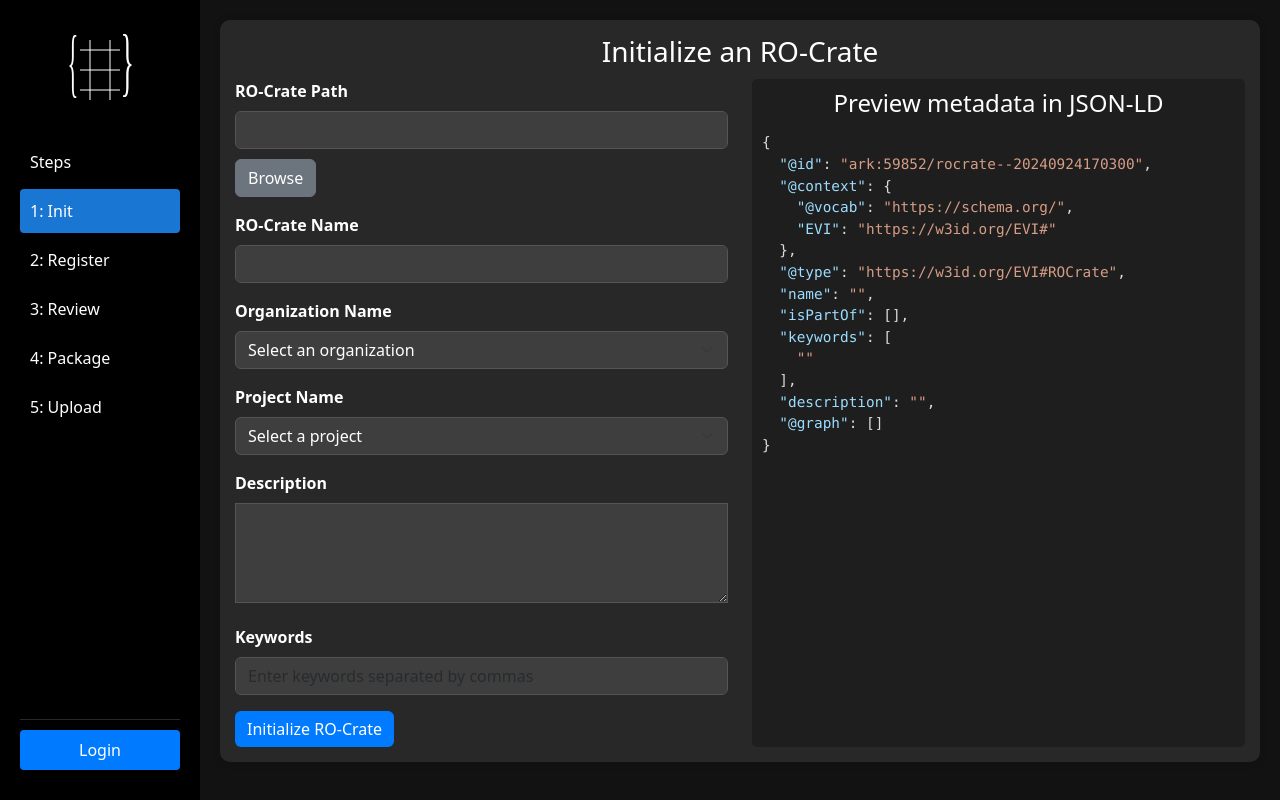
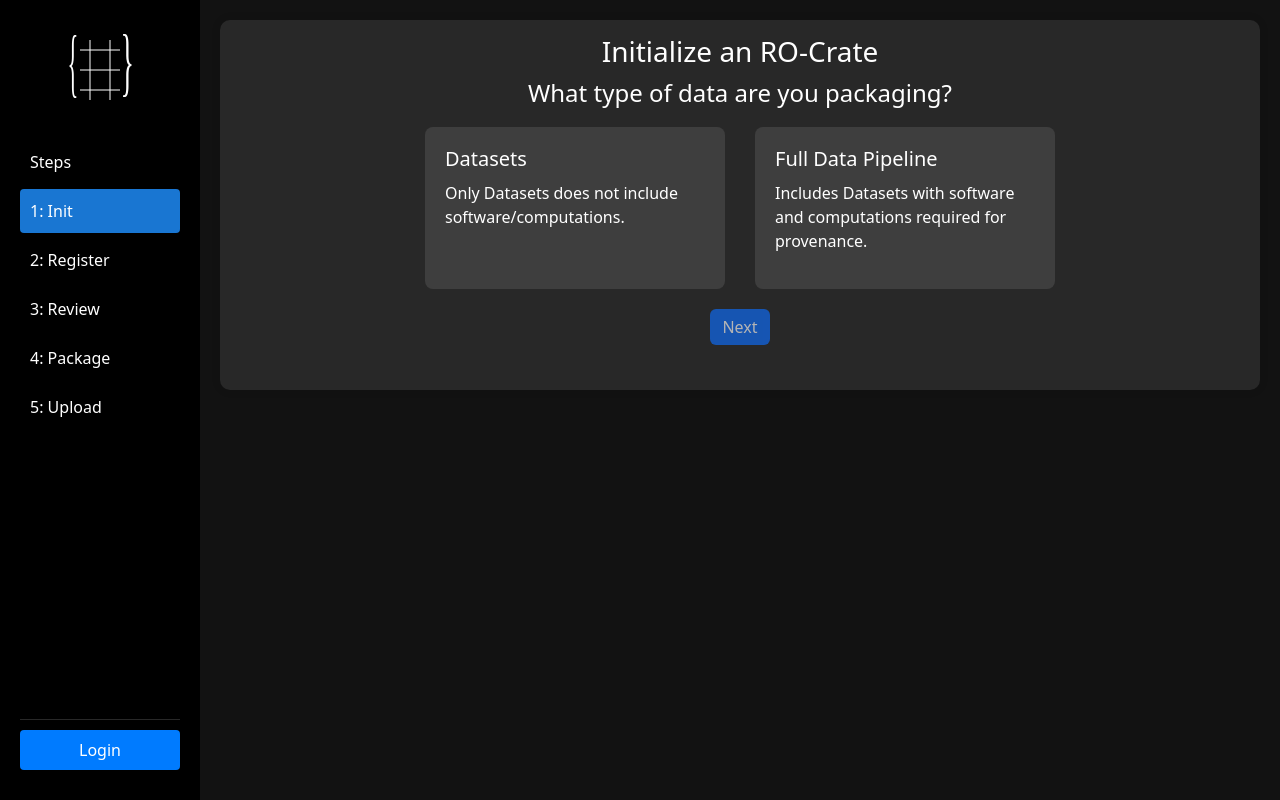
Before and after one commit to fairscape/fairscape_web_client, a React app: page / in a window 1280 px wide. Both pictures are taken after a click on the element "1: Init". Built offline with nearby package versions, Linux system fonts and the light colour scheme.

Commit message:
Package Type

```diff
--- a/src/components/InitForm.jsx
+++ b/src/components/InitForm.jsx
@@ -1,100 +1,70 @@
 import React, { useState, useEffect } from "react";
-import styled from "styled-components";
-import { Form, Button, Row, Col, Modal } from "react-bootstrap";
+import { Row, Col, Modal } from "react-bootstrap";
 import { rocrate_create } from "../rocrate/rocrate";
 import { ipcRenderer } from "electron";
-import SyntaxHighlighter from "react-syntax-highlighter";
-import { vs2015 } from "react-syntax-highlighter/dist/esm/styles/hljs";
 import fs from "fs/promises";
+import styled from "styled-components";
+import {
+  InitStyledForm,
+  FormTitle,
+  StyledButton,
+  BrowseButton,
+  PreviewContainer,
+  PreviewTitle,
+  StyledModal,
+  ModalButton,
+  FormField,
+  TextAreaField,
+  JsonLdPreview,
+  RadioGroupField,
+} from "./StyledComponents";
 
-const StyledForm = styled(Form)`
-  background-color: #282828;
-  padding: 15px;
-  border-radius: 10px;
-  box-shadow: 0 0 10px rgba(0, 0, 0, 0.1);
+const PackageTypeContainer = styled.div`
+  display: flex;
+  flex-direction: column;
+  align-items: center;
+  margin-bottom: 30px;
 `;
 
-const FormTitle = styled.h3`
-  color: #ffffff;
-  margin-bottom: 10px;
+const PackageTypeQuestion = styled.h2`
+  font-size: 24px;
+  margin-bottom: 20px;
   text-align: center;
 `;
 
-const StyledFormGroup = styled(Form.Group)`
-  margin-bottom: 20px;
+const PackageTypeOptions = styled.div`
+  display: flex;
+  justify-content: center;
+  gap: 30px;
+  width: 100%;
 `;
 
-const StyledLabel = styled(Form.Label)`
-  color: #ffffff;
-  font-weight: bold;
-`;
+const PackageTypeOption = styled.div`
+  background-color: ${(props) => (props.selected ? "#2196F3" : "#3e3e3e")};
+  border-radius: 8px;
+  padding: 20px;
+  width: 300px;
+  cursor: pointer;
+  transition: all 0.3s ease;
 
-const StyledInput = styled(Form.Control)`
-  background-color: #3e3e3e;
-  border: 1px solid #555;
-  color: #ffffff;
-  &:focus {
-    background-color: #3e3e3e;
-    color: #ffffff;
-    border-color: #007bff;
-    box-shadow: 0 0 0 0.2rem rgba(0, 123, 255, 0.25);
+  &:hover {
+    background-color: ${(props) => (props.selected ? "#2196F3" : "#4e4e4e")};
   }
 `;
 
-const StyledTextArea = styled(StyledInput)`
-  resize: vertical;
-  min-height: 100px;
-  width: 100%;
-  padding: 10px;
+const OptionTitle = styled.h3`
+  font-size: 20px;
+  margin-bottom: 10px;
 `;
 
-const StyledSelect = styled(Form.Select)`
-  background-color: #3e3e3e;
-  border: 1px solid #555;
-  color: #ffffff;
-  &:focus {
-    background-color: #3e3e3e;
-    color: #ffffff;
-    border-color: #007bff;
-    box-shadow: 0 0 0 0.2rem rgba(0, 123, 255, 0.25);
-  }
+const OptionDescription = styled.p`
+  font-size: 16px;
 `;
 
-const StyledButton = styled(Button)`
-  background-color: #007bff;
-  border: none;
-  &:hover {
-    background-color: #0056b3;
-  }
-`;
-
-const BrowseButton = styled(Button)`
-  margin-top: 10px;
-`;
-
-const PreviewContainer = styled.div`
-  background-color: #1e1e1e;
-  border-radius: 5px;
-  height: 100%;
-  overflow-y: auto;
-  padding: 10px;
-`;
-
-const PreviewTitle = styled.h4`
-  color: #ffffff;
-  margin-bottom: 15px;
-  text-align: center;
-`;
-
-const StyledModal = styled(Modal)`
-  .modal-content {
-    background-color: #282828;
-    color: #ffffff;
-  }
-`;
-
-const ModalButton = styled(Button)`
-  margin-right: 10px;
+const ButtonContainer = styled.div`
+  display: flex;
+  justify-content: space-between;
+  margin-top: 20px;
 `;
 
 const organizations = [
@@ -120,12 +90,14 @@ const projects = [
 ];
 
 function InitForm({ rocratePath, setRocratePath, onSuccess }) {
+  const [step, setStep] = useState(1);
   const [formData, setFormData] = useState({
     name: "",
     organization_name: "",
     project_name: "",
     description: "",
     keywords: "",
+    packageType: "",
   });
 
   const [jsonLdPreview, setJsonLdPreview] = useState({});
@@ -138,6 +110,10 @@ function InitForm({ rocratePath, setRocratePath, onSuccess }) {
 
   const handleChange = (e) => {
     setFormData({ ...formData, [e.target.name]: e.target.value });
+  };
+
+  const handlePackageTypeSelect = (type) => {
+    setFormData({ ...formData, packageType: type });
   };
 
   const generateGuid = (name) => {
@@ -165,6 +141,7 @@ function InitForm({ rocratePath, setRocratePath, onSuccess }) {
       isPartOf: [],
       keywords: formData.keywords.split(",").map((k) => k.trim()),
       description: formData.description,
+      packageType: formData.packageType,
       "@graph": [],
     };
 
@@ -228,13 +205,13 @@ function InitForm({ rocratePath, setRocratePath, onSuccess }) {
         formData.project_name,
         formData.description,
         formData.keywords,
+        formData.packageType,
         guid
       );
       console.log(result);
       onSuccess();
     } catch (error) {
       console.error("Failed to create RO-Crate:", error);
-      // Handle the error (e.g., show an error message to the user)
     }
   };
 
@@ -245,7 +222,7 @@ function InitForm({ rocratePath, setRocratePath, onSuccess }) {
 
   const handleOverwriteCancel = () => {
     setShowOverwriteConfirmation(false);
-    onSuccess(); // Move to the next page without creating a new RO-Crate
+    onSuccess();
   };
 
   const handleBrowse = async () => {
@@ -256,20 +233,64 @@ function InitForm({ rocratePath, setRocratePath, onSuccess }) {
       }
     } catch (error) {
       console.error("Failed to open directory dialog:", error);
-      // Handle the error (e.g., show an error message to the user)
     }
+  };
+
+  const handleNextStep = () => {
+    if (formData.packageType) {
+      setStep(2);
+    }
+  };
+
+  const handlePreviousStep = () => {
+    setStep(1);
   };
 
   return (
     <>
-      <StyledForm onSubmit={handleSubmit}>
+      <InitStyledForm onSubmit={handleSubmit}>
         <FormTitle>Initialize an RO-Crate</FormTitle>
+        {step === 1 ? (
+          <PackageTypeContainer>
+            <PackageTypeQuestion>
+              What type of data are you packaging?
+            </PackageTypeQuestion>
+            <PackageTypeOptions>
+              <PackageTypeOption
+                selected={formData.packageType === "dataset"}
+                onClick={() => handlePackageTypeSelect("dataset")}
+              >
+                <OptionTitle>Datasets</OptionTitle>
+                <OptionDescription>
+                  Only Datasets does not include software/computations.
+                </OptionDescription>
+              </PackageTypeOption>
+              <PackageTypeOption
+                selected={formData.packageType === "pipeline"}
+                onClick={() => handlePackageTypeSelect("pipeline")}
+              >
+                <OptionTitle>Full Data Pipeline</OptionTitle>
+                <OptionDescription>
+                  Includes Datasets with software and computations required for
+                  provenance.
+                </OptionDescription>
+              </PackageTypeOption>
+            </PackageTypeOptions>
+            <StyledButton
+              type="button"
+              onClick={handleNextStep}
+              disabled={!formData.packageType}
+              style={{ marginTop: "20px" }}
+            >
+              Next
+            </StyledButton>
+          </PackageTypeContainer>
+        ) : (
           <Row>
             <Col md={6}>
-            <StyledFormGroup className="mb-3">
-              <StyledLabel>RO-Crate Path</StyledLabel>
-              <StyledInput
-                type="text"
+              <FormField
+                label="RO-Crate Path"
+                name="rocratePath"
                 value={rocratePath}
                 onChange={(e) => setRocratePath(e.target.value)}
                 required
@@ -277,26 +298,22 @@ function InitForm({ rocratePath, setRocratePath, onSuccess }) {
               <BrowseButton variant="secondary" onClick={handleBrowse}>
                 Browse
               </BrowseButton>
-            </StyledFormGroup>
 
-            <StyledFormGroup className="mb-3">
-              <StyledLabel>RO-Crate Name</StyledLabel>
-              <StyledInput
-                type="text"
+              <FormField
+                label="RO-Crate Name"
                 name="name"
                 value={formData.name}
                 onChange={handleChange}
                 required
               />
-            </StyledFormGroup>
 
-            <StyledFormGroup className="mb-3">
-              <StyledLabel>Organization Name</StyledLabel>
-              <StyledSelect
+              <FormField
+                label="Organization Name"
                 name="organization_name"
                 value={formData.organization_name}
                 onChange={handleChange}
                 required
+                as="select"
               >
                 <option value="">Select an organization</option>
                 {organizations.map((org) => (
@@ -304,16 +321,15 @@ function InitForm({ rocratePath, setRocratePath, onSuccess }) {
                     {org.name}
                   </option>
                 ))}
-              </StyledSelect>
-            </StyledFormGroup>
+              </FormField>
 
-            <StyledFormGroup className="mb-3">
-              <StyledLabel>Project Name</StyledLabel>
-              <StyledSelect
+              <FormField
+                label="Project Name"
                 name="project_name"
                 value={formData.project_name}
                 onChange={handleChange}
                 required
+                as="select"
               >
                 <option value="">Select a project</option>
                 {projects.map((project) => (
@@ -321,54 +337,40 @@ function InitForm({ rocratePath, setRocratePath, onSuccess }) {
                     {project.name}
                   </option>
                 ))}
-              </StyledSelect>
-            </StyledFormGroup>
+              </FormField>
 
-            <StyledFormGroup className="mb-3">
-              <StyledLabel>Description</StyledLabel>
-              <StyledTextArea
-                as="textarea"
-                rows={3}
+              <TextAreaField
+                label="Description"
                 name="description"
                 value={formData.description}
                 onChange={handleChange}
                 required
               />
-            </StyledFormGroup>
 
-            <StyledFormGroup className="mb-3">
-              <StyledLabel>Keywords</StyledLabel>
-              <StyledInput
-                type="text"
+              <FormField
+                label="Keywords"
                 name="keywords"
                 value={formData.keywords}
                 onChange={handleChange}
                 placeholder="Enter keywords separated by commas"
                 required
               />
-            </StyledFormGroup>
 
+              <ButtonContainer>
                 <StyledButton type="submit">Initialize RO-Crate</StyledButton>
+                <StyledButton type="button" onClick={handlePreviousStep}>
+                  Back to Package Selection
+                </StyledButton>
+              </ButtonContainer>
             </Col>
             <Col md={6}>
               <PreviewContainer>
-              <PreviewTitle>Preview metadata in JSON-LD </PreviewTitle>
-              <SyntaxHighlighter
-                language="json"
-                style={vs2015}
-                customStyle={{
-                  backgroundColor: "transparent",
-                  padding: "0",
-                  margin: "0",
-                  fontSize: "0.9em",
-                }}
-              >
-                {JSON.stringify(jsonLdPreview, null, 2)}
-              </SyntaxHighlighter>
+                <JsonLdPreview jsonLdData={jsonLdPreview} />
               </PreviewContainer>
             </Col>
           </Row>
-      </StyledForm>
+        )}
+      </InitStyledForm>
 
       <StyledModal
         show={showOverwriteConfirmation}
--- a/src/components/StyledComponents.jsx
+++ b/src/components/StyledComponents.jsx
@@ -1,5 +1,8 @@
 import styled from "styled-components";
-import { Form, Button, Col, Container, Row } from "react-bootstrap";
+import React from "react";
+import { Form, Button, Col, Container, Row, Modal } from "react-bootstrap";
+import SyntaxHighlighter from "react-syntax-highlighter";
+import { vs2015 } from "react-syntax-highlighter/dist/esm/styles/hljs";
 
 const accentColor = "#1976D2";
 const accentColorHover = "#2196F3";
@@ -78,6 +81,13 @@ const StyledForm = styled(Form)`
   border-radius: 8px;
   overflow-y: auto;
   max-height: calc(100vh - 200px);
+`;
+
+const InitStyledForm = styled(Form)`
+  background-color: #282828;
+  padding: 15px;
+  border-radius: 10px;
+  box-shadow: 0 0 10px rgba(0, 0, 0, 0.1);
 `;
 
 const StyledFormGroup = styled(Form.Group)`
@@ -166,6 +176,212 @@ const MainContentWrapper = styled.div`
   background-color: #121212;
   color: #ffffff;
 `;
+
+const FormTitle = styled.h3`
+  color: #ffffff;
+  margin-bottom: 10px;
+  text-align: center;
+`;
+
+const StyledLabel = styled(Form.Label)`
+  color: #ffffff;
+  font-weight: bold;
+`;
+
+const StyledInput = styled(Form.Control)`
+  background-color: #3e3e3e;
+  border: 1px solid #555;
+  color: #ffffff;
+  &:focus {
+    background-color: #3e3e3e;
+    color: #ffffff;
+    border-color: #007bff;
+    box-shadow: 0 0 0 0.2rem rgba(0, 123, 255, 0.25);
+  }
+`;
+
+const StyledTextArea = styled(StyledInput)`
+  resize: vertical;
+  min-height: 100px;
+  width: 100%;
+  padding: 10px;
+`;
+
+const StyledSelect = styled(Form.Select)`
+  background-color: #3e3e3e;
+  border: 1px solid #555;
+  color: #ffffff;
+  &:focus {
+    background-color: #3e3e3e;
+    color: #ffffff;
+    border-color: #007bff;
+    box-shadow: 0 0 0 0.2rem rgba(0, 123, 255, 0.25);
+  }
+`;
+
+const BrowseButton = styled(Button)`
+  margin-top: 10px;
+`;
+
+const PreviewContainer = styled.div`
+  background-color: #1e1e1e;
+  border-radius: 5px;
+  height: 100%;
+  overflow-y: auto;
+  padding: 10px;
+`;
+
+const PreviewTitle = styled.h4`
+  color: #ffffff;
+  margin-bottom: 15px;
+  text-align: center;
+`;
+
+const StyledModal = styled(Modal)`
+  .modal-content {
+    background-color: #282828;
+    color: #ffffff;
+  }
+`;
+
+const ModalButton = styled(Button)`
+  margin-right: 10px;
+`;
+
+const RadioGroup = styled.div`
+  margin-bottom: 20px;
+  display: flex;
+  flex-direction: column;
+`;
+
+const RadioGroupLabel = styled.label`
+  color: #ffffff;
+  font-weight: bold;
+  margin-bottom: 10px;
+`;
+
+const RadioOption = styled.div`
+  margin-bottom: 8px;
+`;
+
+const RadioLabel = styled.label`
+  display: flex;
+  align-items: center;
+  color: #ffffff;
+  cursor: pointer;
+  user-select: none;
+`;
+
+const RadioInput = styled.input`
+  appearance: none;
+  width: 20px;
+  height: 20px;
+  border: 2px solid #007bff;
+  border-radius: 50%;
+  margin-right: 10px;
+  outline: none;
+  cursor: pointer;
+
+  &:checked {
+    background-color: #007bff;
+    border: 2px solid #ffffff;
+    box-shadow: 0 0 0 2px #007bff;
+  }
+
+  &:hover {
+    border-color: #0056b3;
+  }
+`;
+
+const RadioText = styled.span`
+  font-size: 14px;
+`;
+
+export const FormField = ({
+  label,
+  name,
+  value,
+  onChange,
+  type = "text",
+  required = false,
+  placeholder = "",
+}) => (
+  <StyledFormGroup>
+    <StyledLabel>
+      {label}
+      {required && " *"}
+    </StyledLabel>
+    <StyledInput
+      type={type}
+      name={name}
+      value={value}
+      onChange={onChange}
+      required={required}
+      placeholder={placeholder}
+    />
+  </StyledFormGroup>
+);
+
+export const TextAreaField = ({
+  label,
+  name,
+  value,
+  onChange,
+  required = false,
+}) => (
+  <StyledFormGroup>
+    <StyledLabel>
+      {label}
+      {required && " *"}
+    </StyledLabel>
+    <StyledTextArea
+      as="textarea"
+      name={name}
+      value={value}
+      onChange={onChange}
+      required={required}
+    />
+  </StyledFormGroup>
+);
+
+export const JsonLdPreview = ({ jsonLdData }) => (
+  <PreviewContainer>
+    <PreviewTitle>Preview metadata in JSON-LD</PreviewTitle>
+    <SyntaxHighlighter
+      language="json"
+      style={vs2015}
+      customStyle={{
+        backgroundColor: "transparent",
+        padding: "0",
+        margin: "0",
+        fontSize: "0.9em",
+      }}
+    >
+      {JSON.stringify(jsonLdData, null, 2)}
+    </SyntaxHighlighter>
+  </PreviewContainer>
+);
+
+export const RadioGroupField = ({ label, name, options, value, onChange }) => (
+  <RadioGroup>
+    <RadioGroupLabel>{label}</RadioGroupLabel>
+    {options.map((option) => (
+      <RadioOption key={option.value}>
+        <RadioLabel>
+          <RadioInput
+            type="radio"
+            name={name}
+            value={option.value}
+            checked={value === option.value}
+            onChange={onChange}
+          />
+          <RadioText>{option.label}</RadioText>
+        </RadioLabel>
+      </RadioOption>
+    ))}
+  </RadioGroup>
+);
+
 export {
   MainContentWrapper,
   AppContainer,
@@ -182,4 +398,21 @@ export {
   OutputBox,
   SmallerCol,
   LargerCol,
+  FormTitle,
+  StyledLabel,
+  StyledInput,
+  StyledTextArea,
+  StyledSelect,
+  BrowseButton,
+  PreviewContainer,
+  PreviewTitle,
+  StyledModal,
+  ModalButton,
+  RadioGroup,
+  RadioGroupLabel,
+  RadioOption,
+  RadioLabel,
+  RadioInput,
+  RadioText,
+  InitStyledForm,
 };
--- a/src/rocrate/rocrate.js
+++ b/src/rocrate/rocrate.js
@@ -126,9 +126,9 @@ export function rocrate_create(
   project_name,
   description,
   keywords,
+  packageType,
   guid = ""
 ) {
-  console.log("projectName in rocrate: ", project_name);
   const passed_crate = generateROCrate({
     path: rocrate_path,
     guid,
@@ -137,6 +137,7 @@ export function rocrate_create(
     projectName: project_name,
     description,
     keywords,
+    packageType,
   });
   return passed_crate["@id"];
 }
```
Lines whose indentation alone changed are shown as unchanged.
